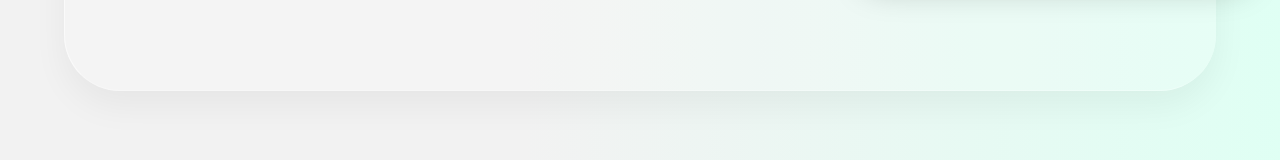
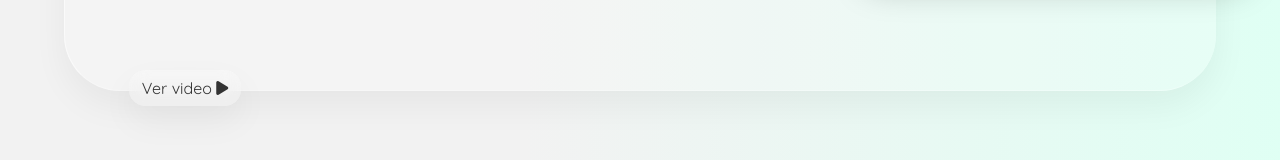
Before and after one commit to lobo1999/projectEsenciaNamu, a React (Create React App) app: page / in a window 1280 px wide. Shown: the part 517-677 px from the top of the page. Built offline with nearby package versions, Linux system fonts and the light colour scheme; some icons are missing.

Commit message:
Shit done

```diff
--- a/src/components/Home.jsx
+++ b/src/components/Home.jsx
@@ -1,9 +1,15 @@
 import React from "react";
 import Footer from "./Footer";
 
+const Home = () => {
+
+  const [isClicked, setIsClicked] = React.useState(false);
+
+  const clickWindow = () => {
+    setIsClicked(true);
+  };
 
 
-const Home = () => {
   var url = "https://images.unsplash.com/photo-1616128417743-c3a6992a65e7?ixlib=rb-1.2.1&ixid=MnwxMjA3fDB8MHxwaG90by1wYWdlfHx8fGVufDB8fHx8&auto=format&fit=crop&w=872&q=80";
   return (
     <>
@@ -17,7 +23,11 @@ const Home = () => {
         </p>
       </div>
       <div className="mainContentHolder__img glass blur">
-        <img className="mainContent__img" src={url}></img>
+        <img className= {`${isClicked ? "disable" : ""} mainContent__img`} src={url}></img>
+        <video className= {`${isClicked ? "" : "disable"} mainContent__vid`} src="https://res.cloudinary.com/esencianamu-resonanciagaia/video/upload/v1658473245/Video/EsenciaNamu_wcvsmk.mp4" controls autoplay loop muted width="400px" height="300px" ></video>
+      </div>
+      <div id="vid" className="videoContent glass blur">
+        <span onClick={clickWindow}>Ver video <i class="fa-solid fa-play"></i></span>
       </div>
       </div>
       <Footer/>
--- a/src/components/destinations/Map.jsx
+++ b/src/components/destinations/Map.jsx
@@ -7,11 +7,11 @@ import Slider from "react-slick";
 const COSTA_RICA = {lat: 9.8084883, lng: -84.281068};
 const API_PLACES = "https://namu-app-backend.herokuapp.com/api/places";
 const API_COORDINATES = "https://namu-app-backend.herokuapp.com/api/coordinates";
-const API_PLACESPHOTOS = "https://namu-app-backend.herokuapp.com/api/image";
+const API_PLACESPHOTOS = "https://namu-app-backend.herokuapp.com/api/images";
 var places = [];
 var coordinates = [];
 var photosPlaces = [];
-
+var allPhotos = [];
 
 export default function Map() {
 
@@ -42,7 +42,9 @@ const GET_PLACES = () => {
     }
 
     useEffect( () => {
+
             getApi();
+
     }, []);
 
     return array;
@@ -62,22 +64,42 @@ const GET_COORDINATES = () => {
 
         getApi();
 
-    },[]);
+    }, []);
 
     return array;
 }
 
-const GET_PHOTOS = (id) => {
-
+const GET_PHOTOS = async (id) => {
 
     const getApi = async () => {
-
         const response = await fetch(`${API_PLACESPHOTOS}/${id}`);
         const jsonResponse = await response.json();
         photosPlaces = jsonResponse;
+        console.log("-------API------");
+        console.log(photosPlaces);
     }
 
     getApi();
+}
+
+const ALL_PHOTOS = () => {
+
+    const[array, setArray] = useState([]);
+
+    const getApi = async () => {
+        const response = await fetch(API_PLACESPHOTOS);
+        const jsonResponse = await response.json();
+        setArray(jsonResponse);
+    }
+
+    useEffect( () => {
+
+        getApi();
+
+    }, []);
+
+    return array;
+
 }
 
 function GoMap() {
@@ -88,7 +110,7 @@ function GoMap() {
 
     places = GET_PLACES();
     coordinates = GET_COORDINATES();
-
+    allPhotos = ALL_PHOTOS();
     var placeAtCord = null;
 
     return(
@@ -119,12 +141,19 @@ function GoMap() {
                         placeAtCord = coordinates.find(c => c.id === place.idCoordinate);
                         setSelectedCoords(placeAtCord);
                         setSelectedPlace(place);
+                        if(photosPlaces.length > 0) {
+                            photosPlaces = [];
+                        }
                     }}
                 />
             )))}
 
-            {selectedCoords && selectedPlace &&  (
-                GET_PHOTOS(selectedPlace.id),
+            {selectedPlace && (
+                Array.from(allPhotos).forEach(ph => {
+                    if(ph.idPlace === selectedPlace.id)
+                        photosPlaces.push(ph);
+                }),
+                console.log(photosPlaces),
                 <InfoWindow
                     position={{
                         lat: Number(selectedCoords.latitude),
@@ -133,6 +162,7 @@ function GoMap() {
                     onCloseClick={() => {
                         setSelectedCoords(null);
                         setSelectedPlace(null);
+                        photosPlaces = [];
                     }}
                 >
 
--- a/src/styles/index.css
+++ b/src/styles/index.css
@@ -173,11 +173,46 @@
 
 .mainContent__img {
   background-size: cover;
-	background-position: center center;
   max-height: 18em;
   border-radius: 1em;
 }
 
+.mainContent__vid {
+  background-size: cover;
+	background-position: center center;
+  border-radius: 1em;
+}
+
+.videoContent{
+  position: absolute;
+  border-radius: 1em;
+  bottom: -1em;
+  left: 4em;
+  padding: 0.5rem 0.8rem;
+  transition: 0.3s ease all;
+}
+
+
+.videoContent > span {
+  user-select: none;
+}
+
+.videoContent:hover {
+  background-color: #09411a;
+}
+
+.videoContent:hover > span {
+  color: var(--light);
+}
+
+.videoContent:hover > span > i {
+  color: var(--light);
+}
+
+.disable {
+  display: none;
+  visibility: hidden;
+}
 
 .blur{
   backdrop-filter: blur(10px);
@@ -624,7 +659,6 @@ height: 85vh;
     display: none;
   }
 
-
   .hamburger {
     display: block;
   }
```
Also changed, not shown: public/index.html (+4 -5 lines).
